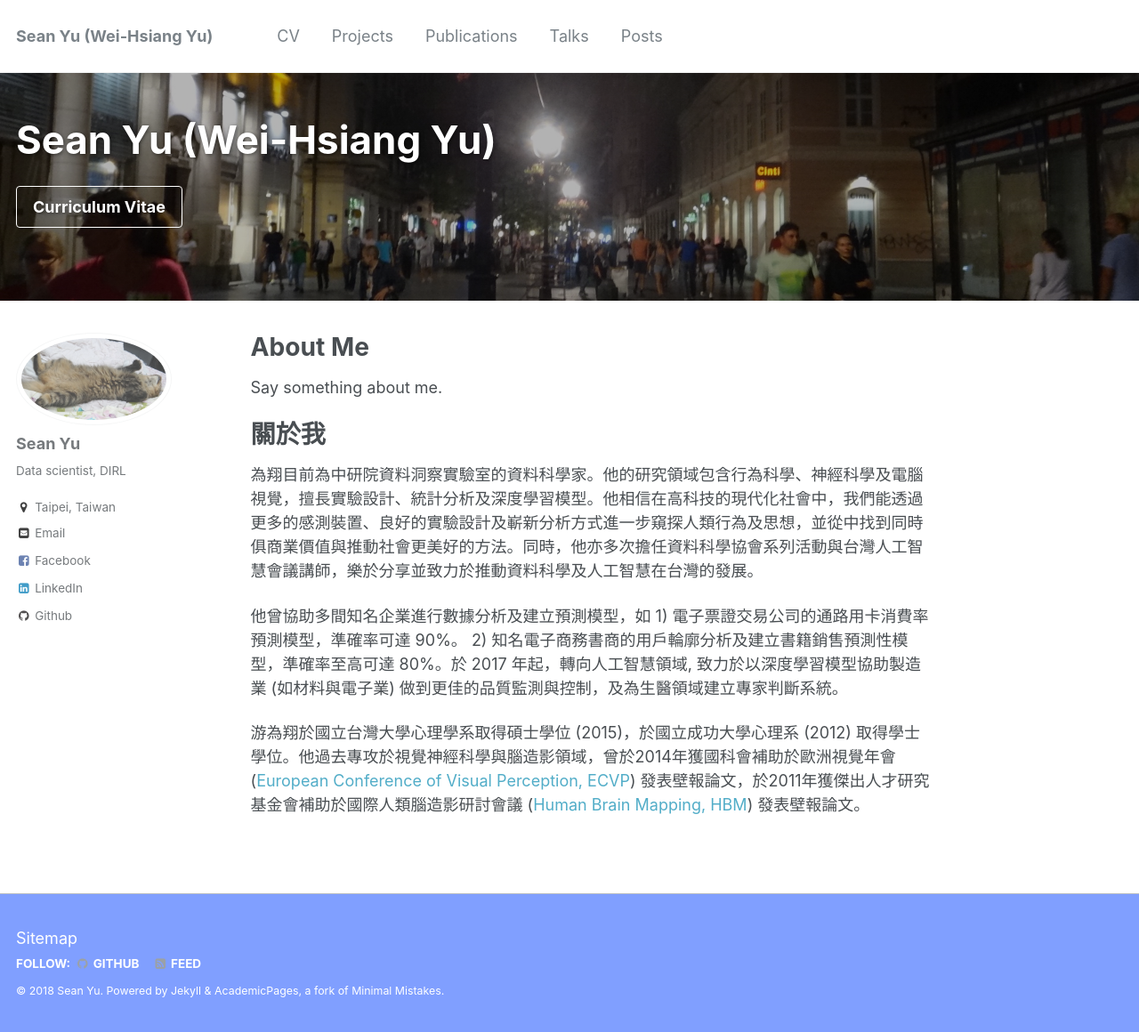
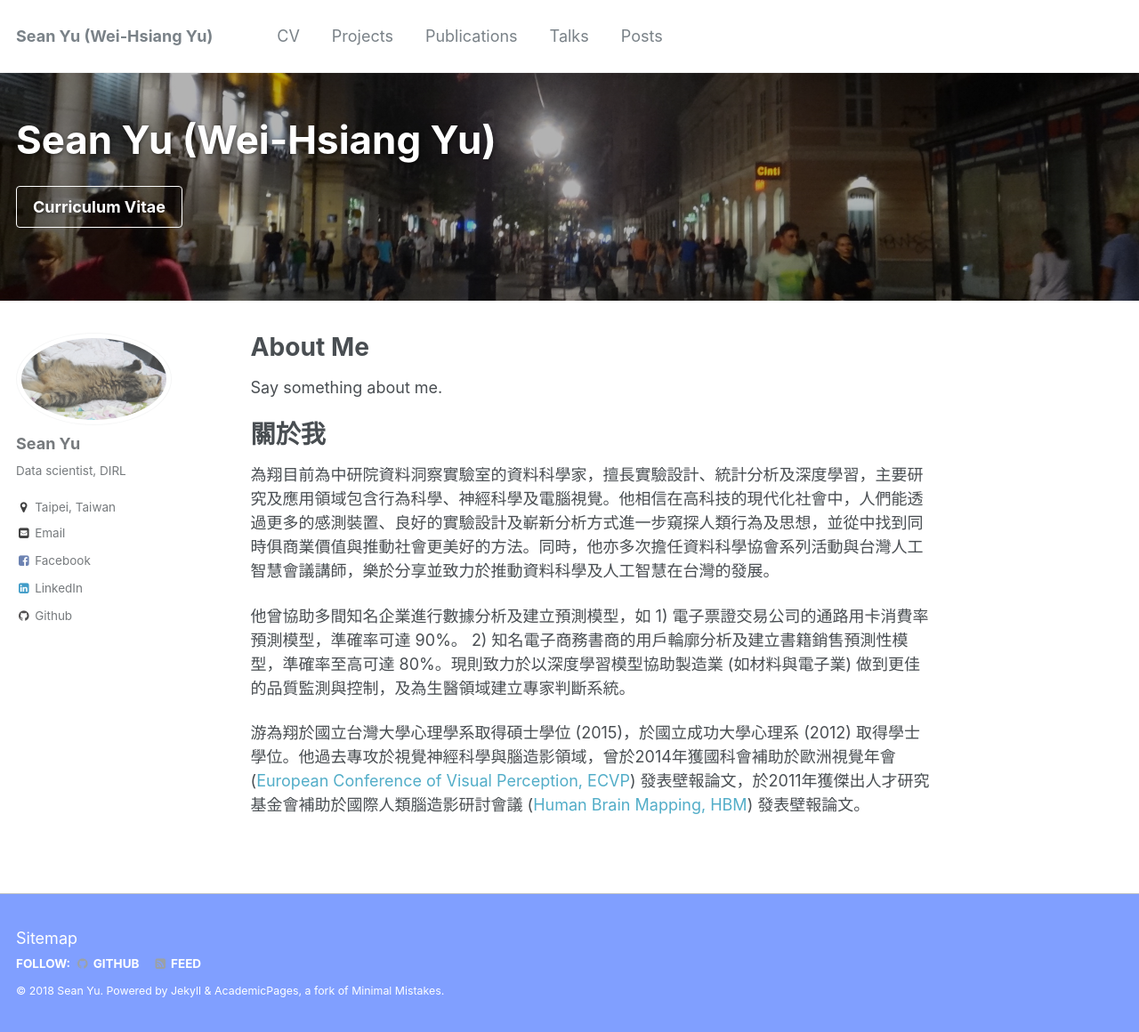
Before and after one commit to vashineyu/vashineyu.github.io, a Jekyll site: the page built from _pages/about.md, in a window 1280 px wide and 1160 px high. Shown: the whole window at 89% size. Built offline with Jekyll 4.4.1, drawn with Linux system fonts in a browser that asks for light colours.

Commit message:
Update about.md

```diff
--- a/_pages/about.md
+++ b/_pages/about.md
@@ -21,8 +21,8 @@ Say something about me.
 
 關於我
 =====
-為翔目前為中研院資料洞察實驗室的資料科學家。他的研究領域包含行為科學、神經科學及電腦視覺，擅長實驗設計、統計分析及深度學習模型。他相信在高科技的現代化社會中，我們能透過更多的感測裝置、良好的實驗設計及嶄新分析方式進一步窺探人類行為及思想，並從中找到同時俱商業價值與推動社會更美好的方法。同時，他亦多次擔任資料科學協會系列活動與台灣人工智慧會議講師，樂於分享並致力於推動資料科學及人工智慧在台灣的發展。
+為翔目前為中研院資料洞察實驗室的資料科學家，擅長實驗設計、統計分析及深度學習，主要研究及應用領域包含行為科學、神經科學及電腦視覺。他相信在高科技的現代化社會中，人們能透過更多的感測裝置、良好的實驗設計及嶄新分析方式進一步窺探人類行為及思想，並從中找到同時俱商業價值與推動社會更美好的方法。同時，他亦多次擔任資料科學協會系列活動與台灣人工智慧會議講師，樂於分享並致力於推動資料科學及人工智慧在台灣的發展。
 
-他曾協助多間知名企業進行數據分析及建立預測模型，如 1) 電子票證交易公司的通路用卡消費率預測模型，準確率可達 90%。 2) 知名電子商務書商的用戶輪廓分析及建立書籍銷售預測性模型，準確率至高可達 80%。於 2017 年起，轉向人工智慧領域, 致力於以深度學習模型協助製造業 (如材料與電子業) 做到更佳的品質監測與控制，及為生醫領域建立專家判斷系統。
+他曾協助多間知名企業進行數據分析及建立預測模型，如 1) 電子票證交易公司的通路用卡消費率預測模型，準確率可達 90%。 2) 知名電子商務書商的用戶輪廓分析及建立書籍銷售預測性模型，準確率至高可達 80%。現則致力於以深度學習模型協助製造業 (如材料與電子業) 做到更佳的品質監測與控制，及為生醫領域建立專家判斷系統。
 
 游為翔於國立台灣大學心理學系取得碩士學位 (2015)，於國立成功大學心理系 (2012) 取得學士學位。他過去專攻於視覺神經科學與腦造影領域，曾於2014年獲國科會補助於歐洲視覺年會 ([European Conference of Visual Perception, ECVP](http://ecvp.org/)) 發表壁報論文，於2011年獲傑出人才研究基金會補助於國際人類腦造影研討會議 ([Human Brain Mapping, HBM](https://www.humanbrainmapping.org/i4a/pages/index.cfm?pageID=3267&activateFull=false)) 發表壁報論文。
```
